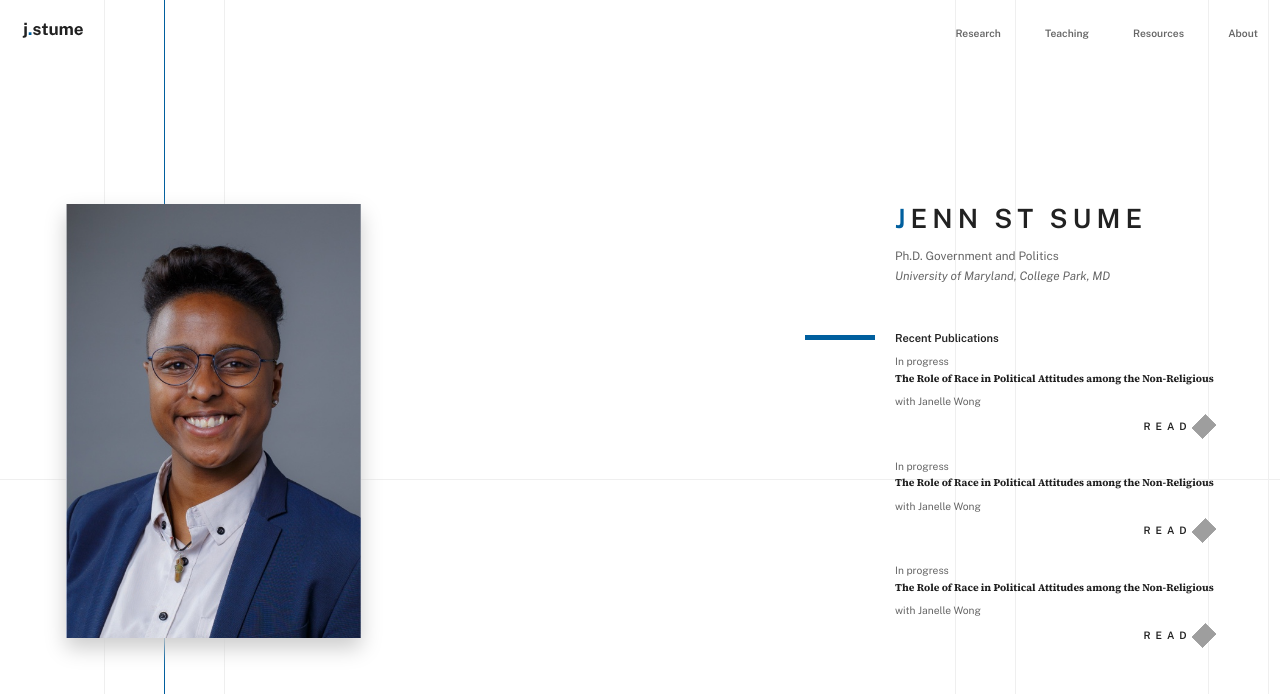
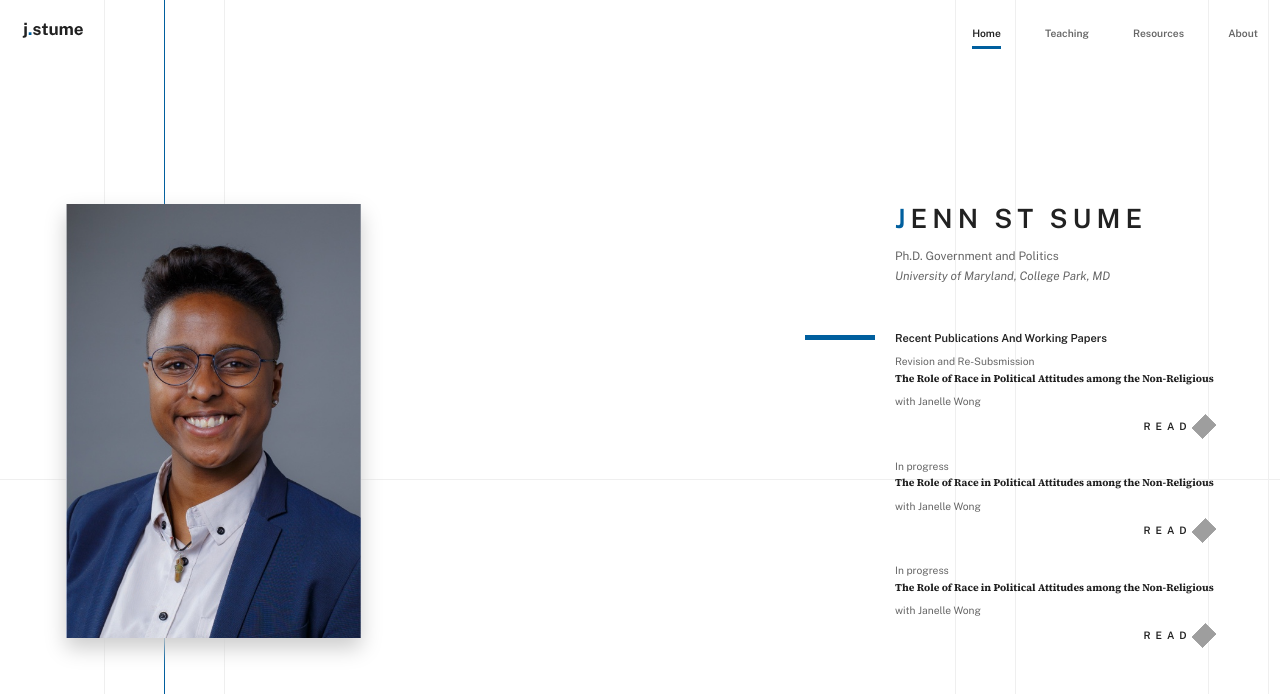
Before and after one commit to alecherryy/jenn-folio, a React (Create React App) app: page / in a window 1280 px wide. Shown: the top 694 px of the page. Built offline with nearby package versions, Linux system fonts and the light colour scheme; grey boxes are pictures that could not be loaded.

Commit message:
small changes

```diff
--- a/src/components/layouts/Header/Header.tsx
+++ b/src/components/layouts/Header/Header.tsx
@@ -6,9 +6,13 @@ import { Menu } from "../../core/Menu/Menu";
 import { MobileMenu } from "../../core/MobileMenu/MobileMenu";
 const MENU_ITEMS: Link[] = [
   {
-    text: 'Research',
-    path: '/research'
+    text: 'Home',
+    path: '/'
   },
+  // {
+  //   text: 'Research',
+  //   path: '/research'
+  // },
   {
     text: 'Teaching',
     path: '/teaching'
--- a/src/components/pages/Home/components/Content/Content.tsx
+++ b/src/components/pages/Home/components/Content/Content.tsx
@@ -12,7 +12,7 @@ export const Content = () => {
   return (
     <div className="c-content">
       <Title />
-      <h6 className="c-content__title">Recent Publications</h6>
+      <h6 className="c-content__title">Recent Publications and Working Papers</h6>
       <Grid numOfCols={3}>
         {FEATURED_WORK.map((item: TeaserItem, index: number) => (
           <Teaser key={index} {...item} />
--- a/src/content/featured-work.ts
+++ b/src/content/featured-work.ts
@@ -2,7 +2,7 @@ import { TeaserItem } from "types";
 
 export const FEATURED_WORK: TeaserItem[] = [
   {
-    date: 'In progress',
+    date: 'Revision and Re-Subsmission',
     title: 'The Role of Race in Political Attitudes among the Non-Religious',
     subtitle: 'with Janelle Wong',
     path: '/publications/the-role-of-race-in-political-attitudes'
```
